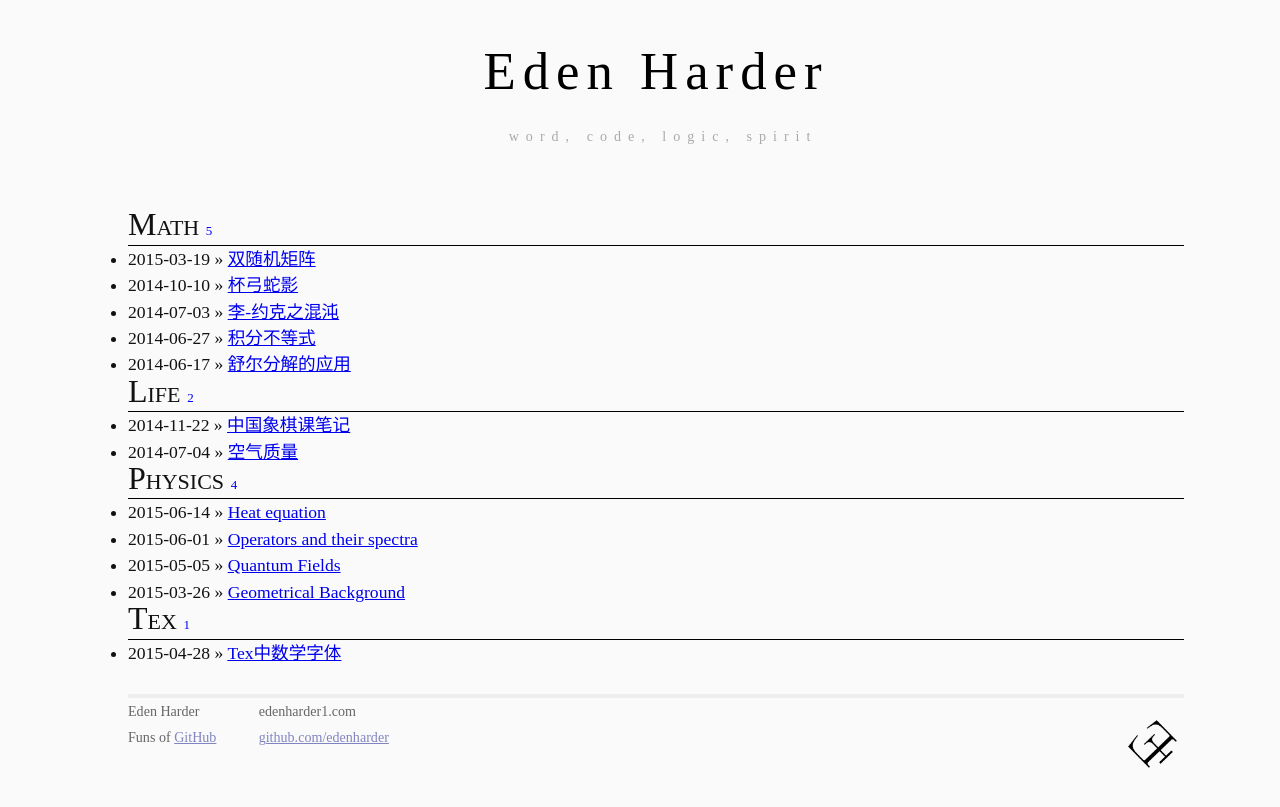
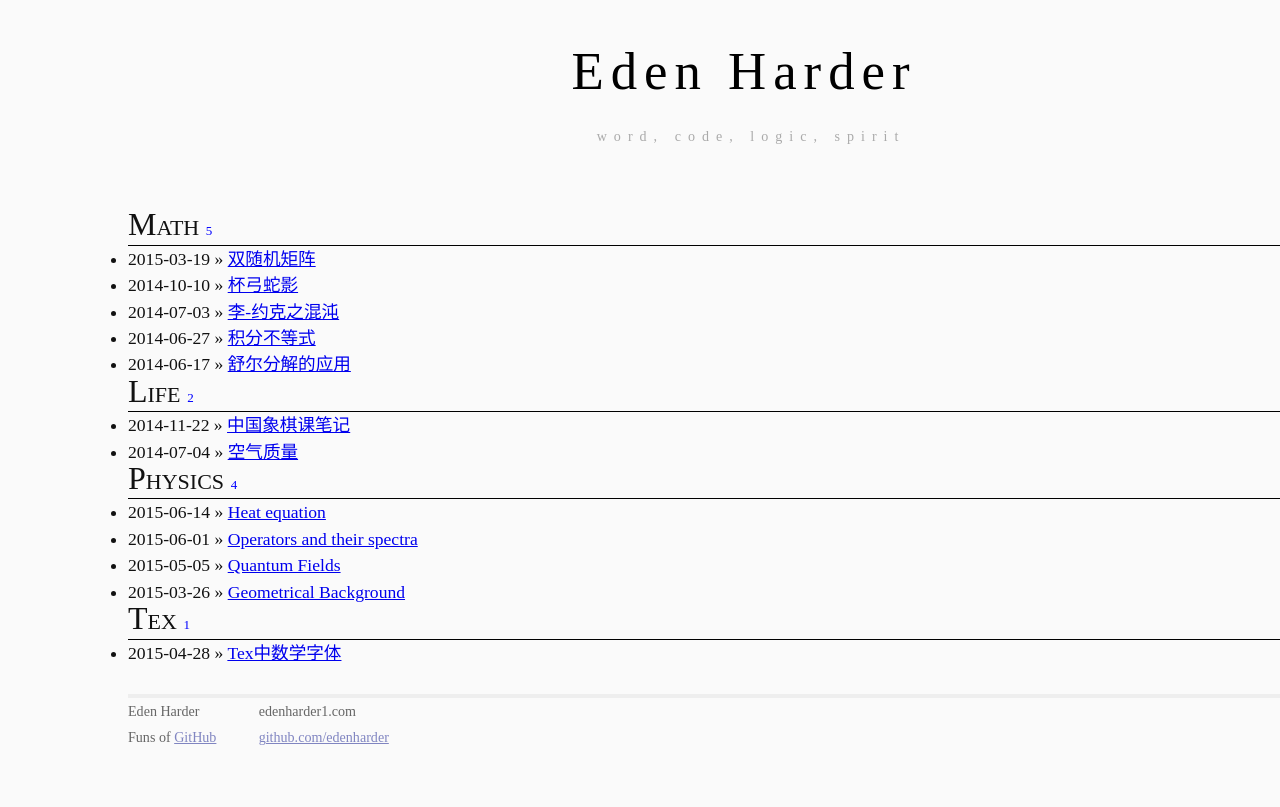
Before and after one commit to hueidou/hueidou.github.io, a Jekyll site: the page built from index.html, in a window 1280 px wide. Shown: the top 807 px of the page. Built offline with Jekyll 4.4.1, drawn with Linux system fonts in a browser that asks for light colours; nearby versions of some CDN libraries; library files that are not in the unit come from our copies; Markdown is read by kramdown in place of the engine named in the settings.

Commit message:
try again

```diff
--- a/css/screen.css
+++ b/css/screen.css
@@ -118,7 +118,7 @@
   border:0;
   margin:0;
   padding:0;
-  max-width:60em;
+  max-width:70em;
   width:expression(this.width>140?"140px":this.width);
   height:expression(this.height>140?"  140px":this.height);
   display: block;
@@ -159,7 +159,7 @@
   font-family: Times New Roman, goudy old style, minion pro, bell mt, serif;
   font-size: 110%;
   text-align: justify;
-  width: 60em;
+  width: 70em;
   margin: 2em auto 2em auto;
   line-height: 1.5em;
 }
```
